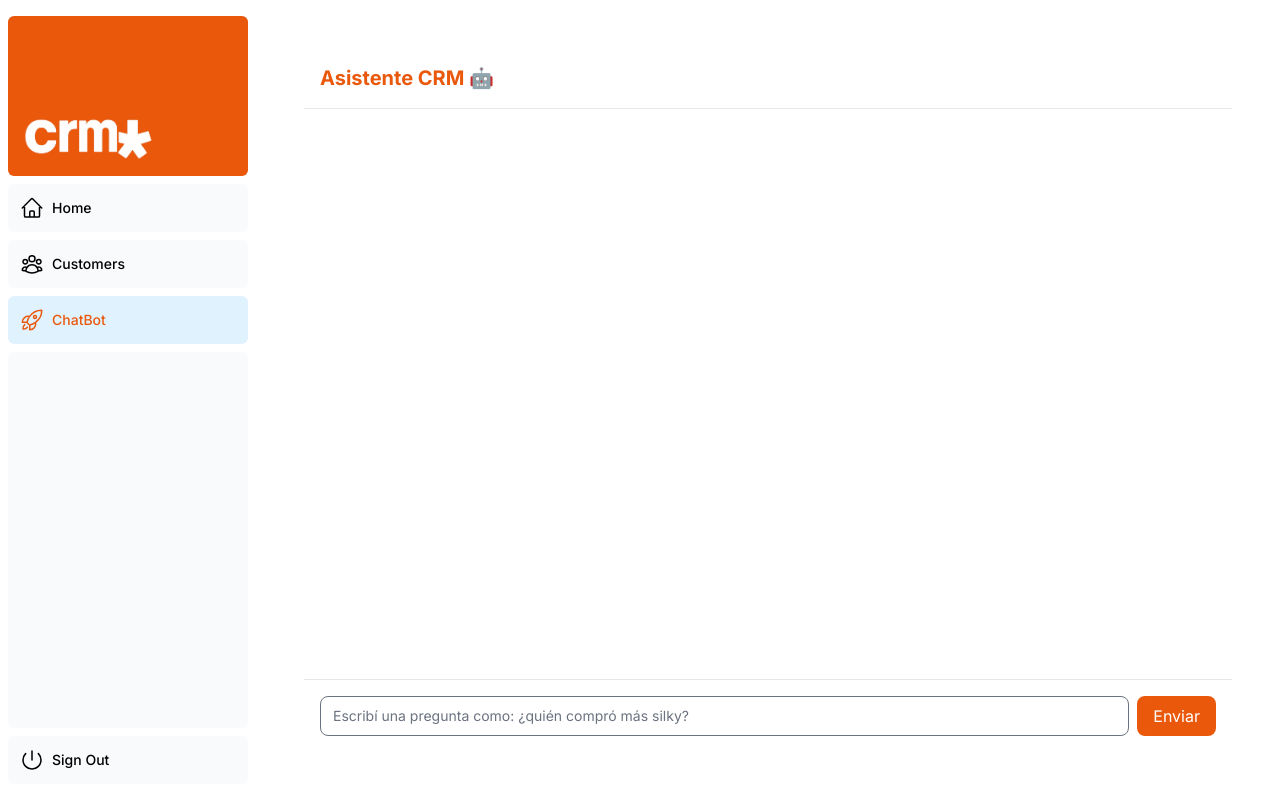
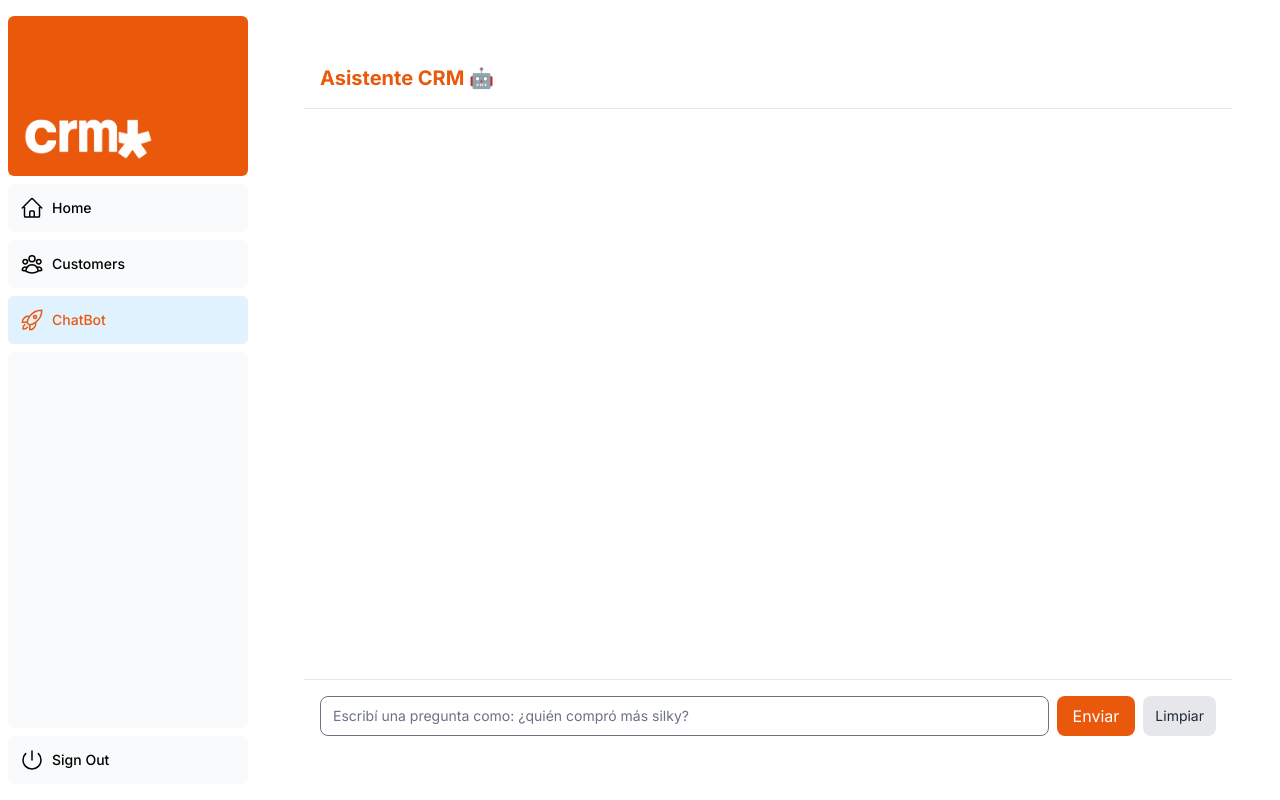
Before and after one commit to JoaquinSabater/CRM-CellPhoneFree-Next.js, a Next.js app: page /dashboard/chatbot in a window 1280 px wide. Built offline with nearby package versions, Linux system fonts and the light colour scheme; a web font is replaced by a local one.

Commit message:
Agrego el boton limpiar

```diff
--- a/app/dashboard/chatbot/page.tsx
+++ b/app/dashboard/chatbot/page.tsx
@@ -166,6 +166,19 @@ export default function page() {
           >
             Enviar
           </button>
+          <button
+            className="bg-gray-200 text-gray-800 px-3 py-2 rounded-lg hover:bg-gray-300 text-sm"
+            onClick={() => {
+              setMessages([])
+              setHistorial([])
+              setHistorialIndex(null)
+              localStorage.removeItem(STORAGE_KEY)
+              localStorage.removeItem(HISTORIAL_KEY)
+              localStorage.removeItem(TIMESTAMP_KEY)
+            }}
+          >
+            Limpiar
+          </button>
         </div>
       </div>
     </div>
```
